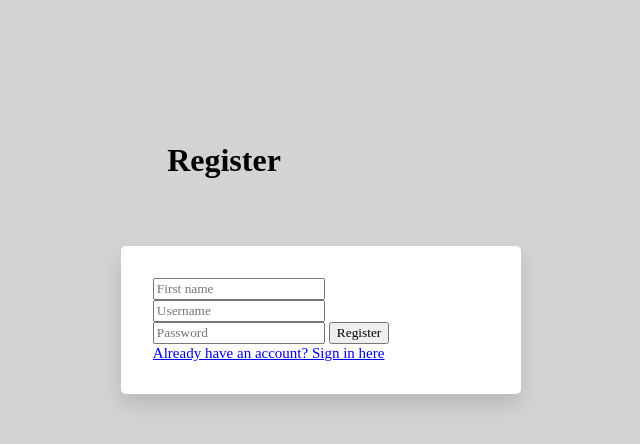
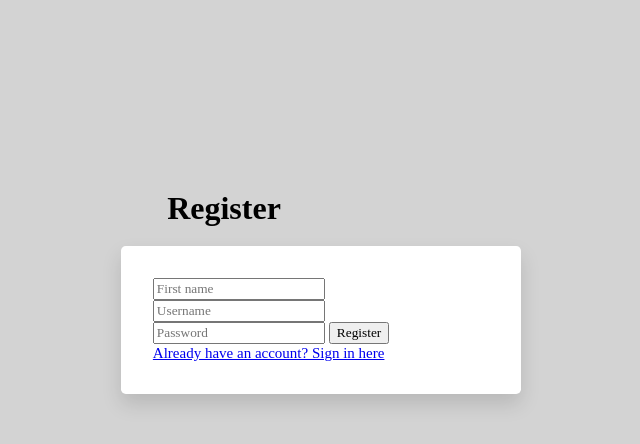
Before and after one commit to ashahnami/typing-game, a PHP site: page /register.php in a window 1280 px wide. Shown: the top 444 px of the page, without its empty margins (376-1016 px from the left). Run offline with PHP 8.4, Linux system fonts and the light colour scheme; data that the repository does not hold is empty.

Commit message:
title repositioning

```diff
--- a/login.php
+++ b/login.php
@@ -41,7 +41,7 @@ if($_SERVER['REQUEST_METHOD'] == "POST") // checks if something has been posted
     <link rel="stylesheet" href="styles.css"> <!-- link stylesheet -->
 </head>
 <body>
-    <h1 style="position:relative; bottom: 10rem; left: 8rem;">Sign in</h1>
+    <h1 style="position:relative; bottom: 6rem; left: 8rem;">Sign in</h1>
     <div class="container2">
         <form method="post"> <!-- creates login form -->
 
--- a/register.php
+++ b/register.php
@@ -40,7 +40,7 @@ if($_SERVER['REQUEST_METHOD']=="POST") // checks whether something has been post
 </head>
 <body>
 
-    <h1 style="position:relative; bottom: 10rem; left: 10rem;">Register</h1>
+    <h1 style="position:relative; bottom: 7rem; left: 10rem;">Register</h1>
     <div class="container2">
         <form method="post">
 
```
